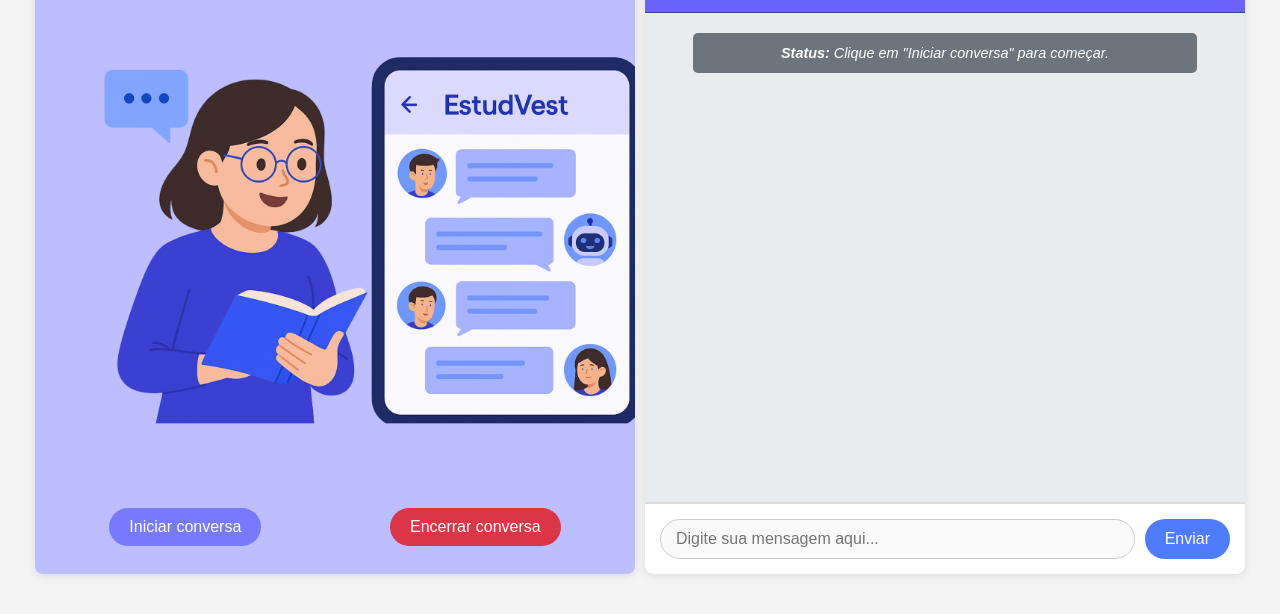
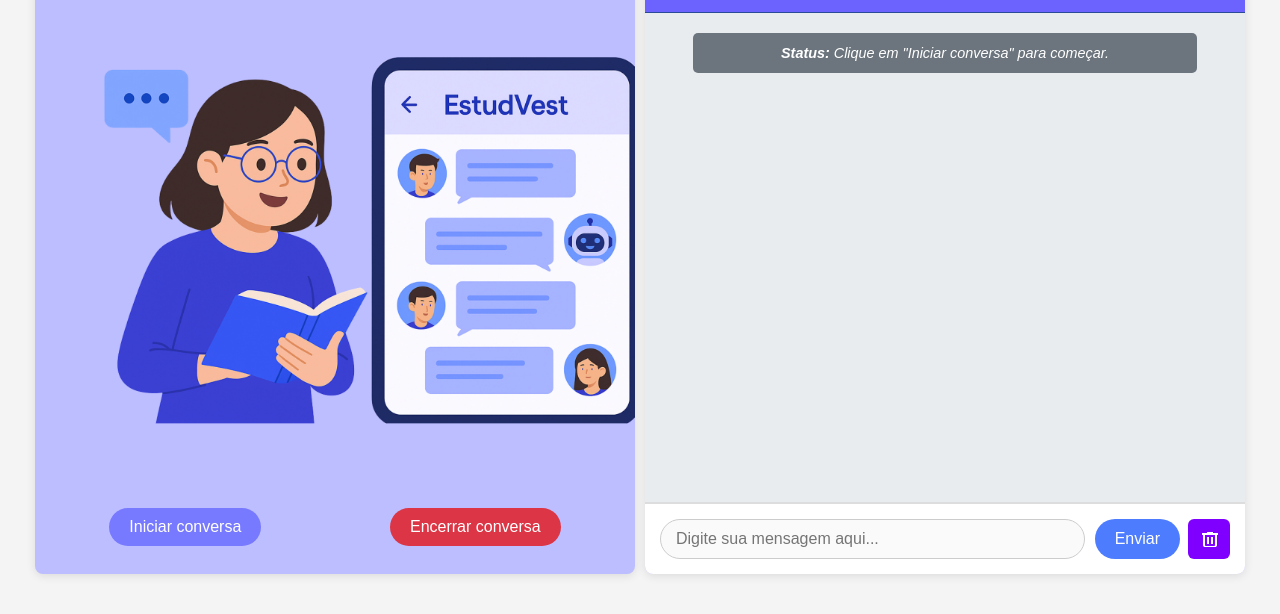
Before and after one commit to Ligia-Costa/chatbot---front, a plain HTML site: page index.html in a window 1280 px wide. Shown: the part 146-760 px from the top of the page. Drawn offline with nearby package versions, Linux system fonts and the light colour scheme.

Commit message:
adicionando o botão para limpar a conversa

```diff
--- a/index.html
+++ b/index.html
@@ -26,6 +26,9 @@
     <footer class="chat-input-area">
     <input type="text" id="message-input" placeholder="Digite sua mensagem aqui...">
     <button id="send-button">Enviar</button>
+    <button id="clear-chat-button" class="btn-lixeira" title="Limpar conversa">
+    <svg xmlns="http://www.w3.org/2000/svg" height="24" width="24" fill="currentColor"><path d="M7 19q-.825 0-1.413-.588Q5 17.825 5 17V7H4V5h5V4h6v1h5v2h-1v10q0 .825-.587 1.412Q17.825 19 17 19Zm10-12H7v10q0 .425.288.712Q7.575 18 8 18h8q.425 0 .713-.288Q17 17.425 17 17ZM9 16h2V9H9Zm4 0h2V9h-2Z"/></svg>
+    </button>
     </footer>
     </div>
     <script src="https://cdn.socket.io/4.7.5/socket.io.min.js"></script>
--- a/script.js
+++ b/script.js
@@ -120,3 +120,7 @@
     }
 });
 });
+
+document.getElementById('clear-chat-button').addEventListener('click', function() {
+    document.getElementById('chat-box').innerHTML = '';
+});
--- a/style.css
+++ b/style.css
@@ -210,3 +210,23 @@
   background: #888;
   border-radius: 10px;
 }
+
+.btn-lixeira {
+    background: #8000ff;
+    border: none;
+    border-radius: 6px;
+    padding: 6px 10px;
+    cursor: pointer;
+    transition: background 0.2s;
+    margin-left: 8px;
+    display: flex;
+    align-items: center;
+}
+.btn-lixeira svg {
+    fill: #fff;
+    width: 22px;
+    height: 22px;
+}
+.btn-lixeira:hover {
+    background: #a259ff;
+}
```
